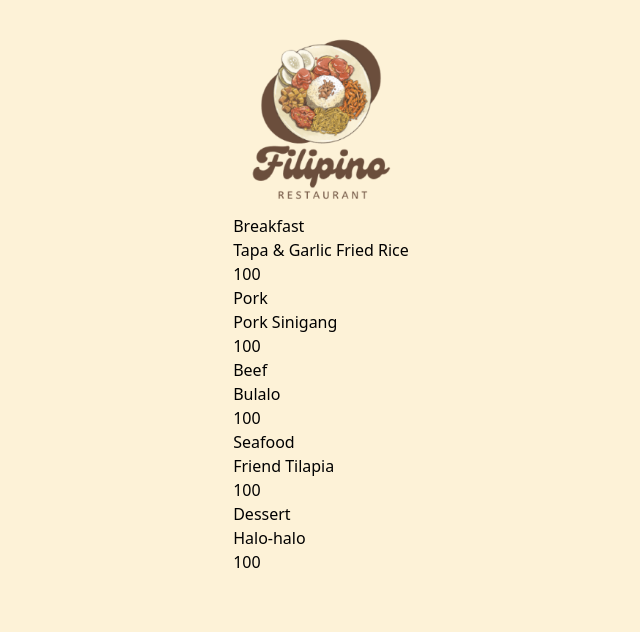
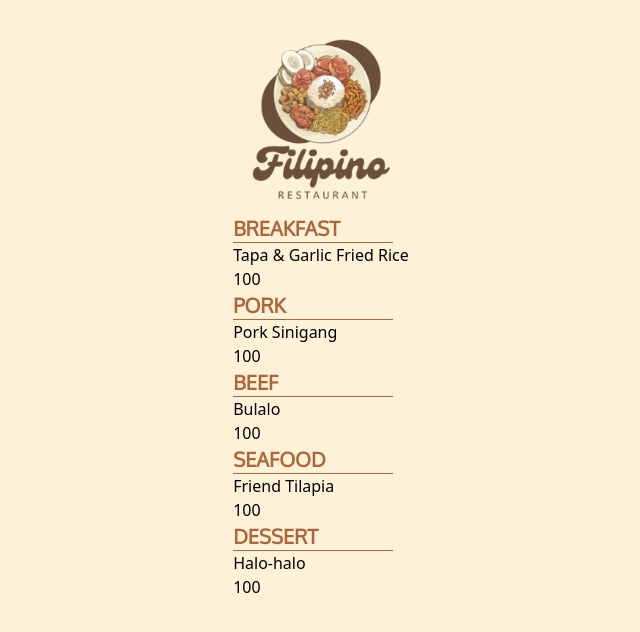
Before and after one commit to marcyvillegas/digital-menu-template, a React (Vite) app: page /menu in a window 1280 px wide. Shown: the top 632 px of the page, without its empty margins (319-959 px from the left). Built offline with nearby package versions, Linux system fonts and the light colour scheme; a web font is replaced by a local one.

Commit message:
Fixed useHook and added components

```diff
--- a/src/components/SubMenuList.tsx
+++ b/src/components/FoodItems.tsx
@@ -1,6 +1,6 @@
 import React from 'react';
 
-function SubMenuList() {
+function FoodItems() {
   return (
     <div>
 
@@ -8,4 +8,4 @@ function SubMenuList() {
   );
 }
 
-export default SubMenuList;
+export default FoodItems;
--- a/src/components/MenuCategoryName.tsx
+++ b/src/components/MenuCategoryName.tsx
@@ -1,8 +1,15 @@
+type PropsType = {
+  name: string;
+};
 
-function MenuCategoryName() {
+function MenuCategoryName(props: PropsType) {
+  const { name } = props;
+
   return (
-    <div>
-
+    <div key={name}>
+      <p className='font-oxygen font-bold text-[#AD6639] text-xl'>
+        {name.toUpperCase()}</p>
+      <hr className='w-40 border-[#AD6639]' />
     </div>
   );
 }
--- a/src/containers/MenuContainer.tsx
+++ b/src/containers/MenuContainer.tsx
@@ -1,26 +1,23 @@
 import { useState } from "react";
+import MenuCategoryName from "../components/MenuCategoryName";
 import { Menu, MenuType } from "../data/menu";
 import { SubMenuType } from "../data/subMenus";
 
-// todo:
-// add mapping of sub menus and food list
+// TODO:
+// add mapping of sub menus and food list <- create component for Sub Menu Name and Food Items
 // useHook for filter and search
 function MenuContainer() {
   const [menuData, setMenuData] = useState(Menu);
 
-  function getSubMenu() {
-    let menuItems = [];
+  function getSubMenu(): Array<JSX.Element> {
+    let subMenuItems: Array<JSX.Element> = [];
 
     for (const subMenu in menuData) {
-      const foodList = menuData[subMenu as keyof MenuType].map(
-        (menuItem: SubMenuType) => menuItem
-      );
+      const foodList = menuData[subMenu as keyof MenuType];
 
       let createdSubMenu = (
         <>
-          <p key={subMenu}>
-            {subMenu.charAt(0).toUpperCase() + subMenu.slice(1)}
-          </p>
+          <MenuCategoryName name={subMenu} />
           {foodList.map((item) => (
             <>
               <p>{item.name}</p>
@@ -30,10 +27,10 @@ function MenuContainer() {
         </>
       );
 
-      menuItems.push(createdSubMenu);
+      subMenuItems.push(createdSubMenu);
     }
 
-    return menuItems.map((item) => item);
+    return subMenuItems.map((item) => item);
   }
 
   return <>{getSubMenu()}</>;
--- a/src/containers/MenuWrapper.tsx
+++ b/src/containers/MenuWrapper.tsx
@@ -1,9 +1,9 @@
 import { PropsWithChildren } from "react";
 
-function MenuWrapper({children}: PropsWithChildren) {
+function MenuWrapper({ children }: PropsWithChildren) {
   return (
-    <div>
-        {children}
+    <div className="flex justify-center">
+      <div className="w-full">{children}</div>
     </div>
   );
 }
--- a/src/data/subMenus.tsx
+++ b/src/data/subMenus.tsx
@@ -3,7 +3,7 @@ export type SubMenuType = {
     details: string;
     isNew: boolean;
     isFavorite: boolean;
-    price: number
+    price: number;
 }
 
 export const Breakfast: SubMenuType[] = [
--- a/src/hooks/useRedirect.tsx
+++ b/src/hooks/useRedirect.tsx
@@ -1,5 +1,7 @@
-function useRedirect(isTargetBlank: boolean, link: string): void {
-  if (isTargetBlank) window.open(link);
+type HookType = Window | null | void;
+
+function useRedirect(isTargetBlank: boolean, link: string): HookType {
+  if (isTargetBlank) return window.open(link);
 
   return location.replace(link);
 }
```
Also changed, not shown: src/components/HomeButtons.tsx (+10 -6 lines).
